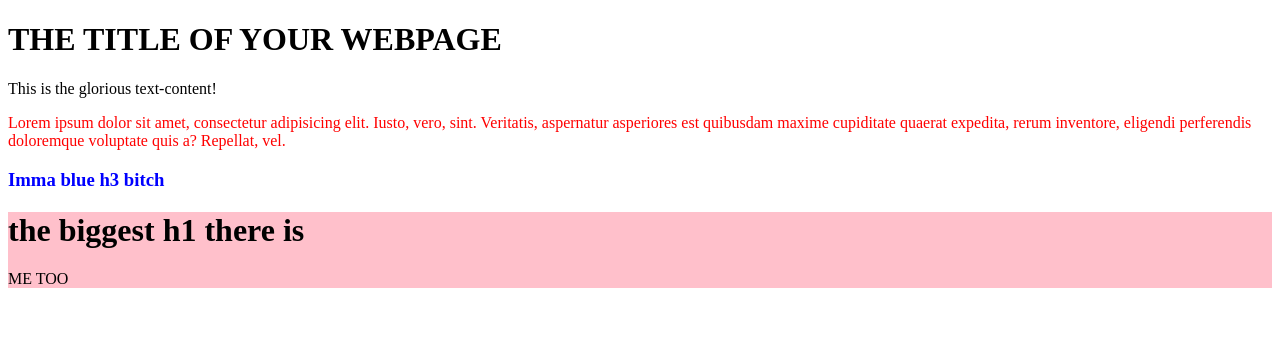
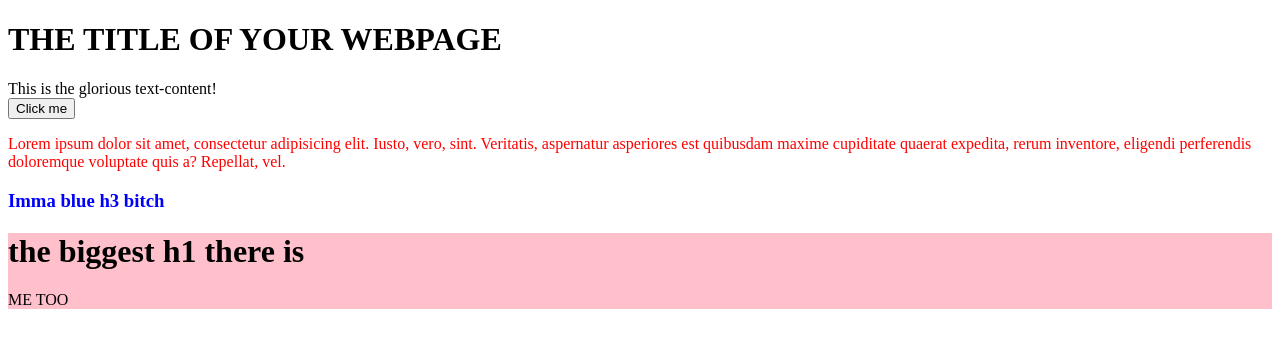
Before and after one commit to Kahaan/practice-DOM-manipulation-, a plain HTML site: page index.html in a window 1280 px wide. Drawn offline with Linux system fonts and the light colour scheme.

Commit message:
practice

```diff
--- a/index.html
+++ b/index.html
@@ -12,6 +12,7 @@
     	<div class="content">
         This is the glorious text-content!
       </div>
+      <button onclick="alert('hello world')">Click me</button>
     </div>
   </body>
   <script type="text/javascript">
@@ -40,5 +41,6 @@
     container.appendChild(div)
 
 
+
   </script>
 </html>
```
